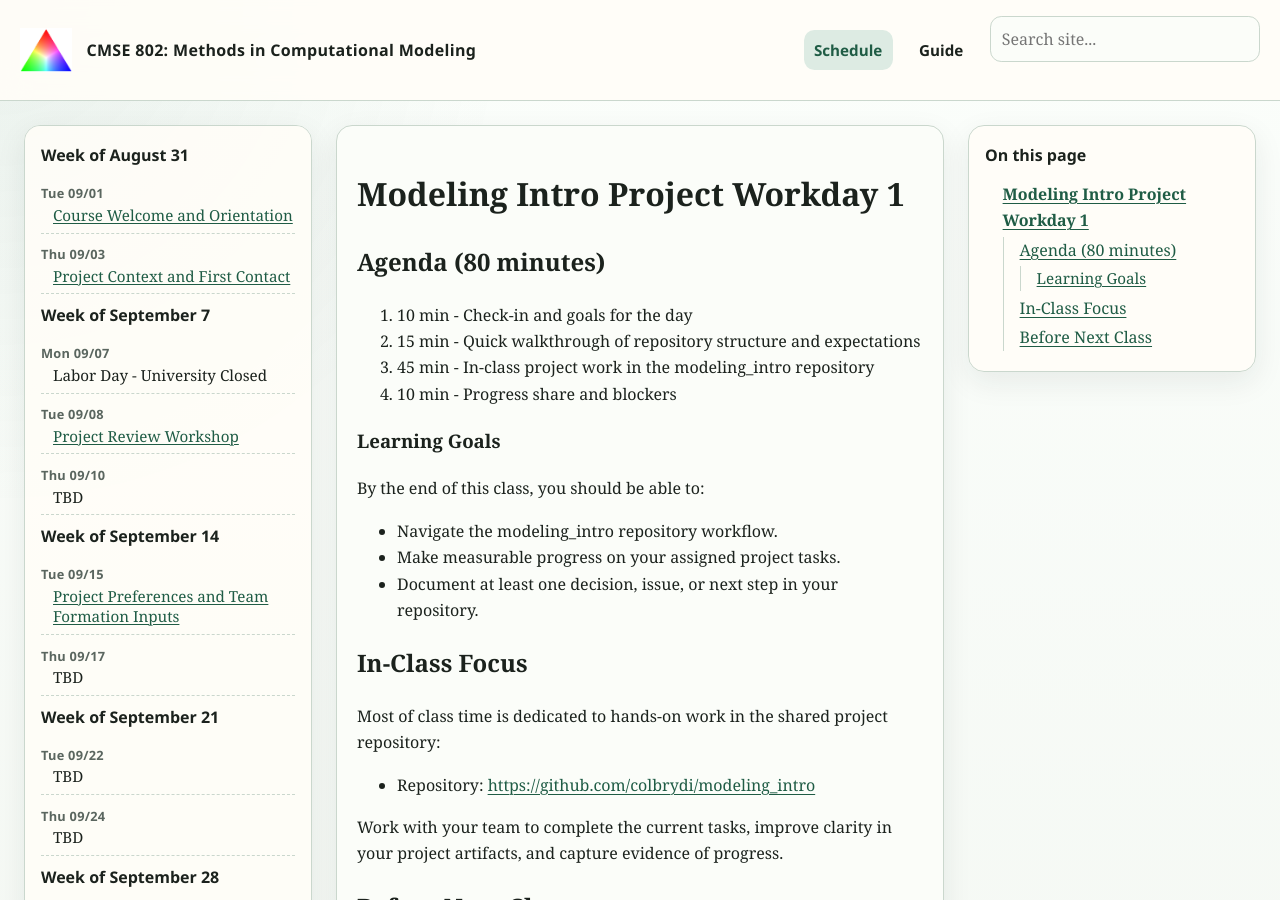
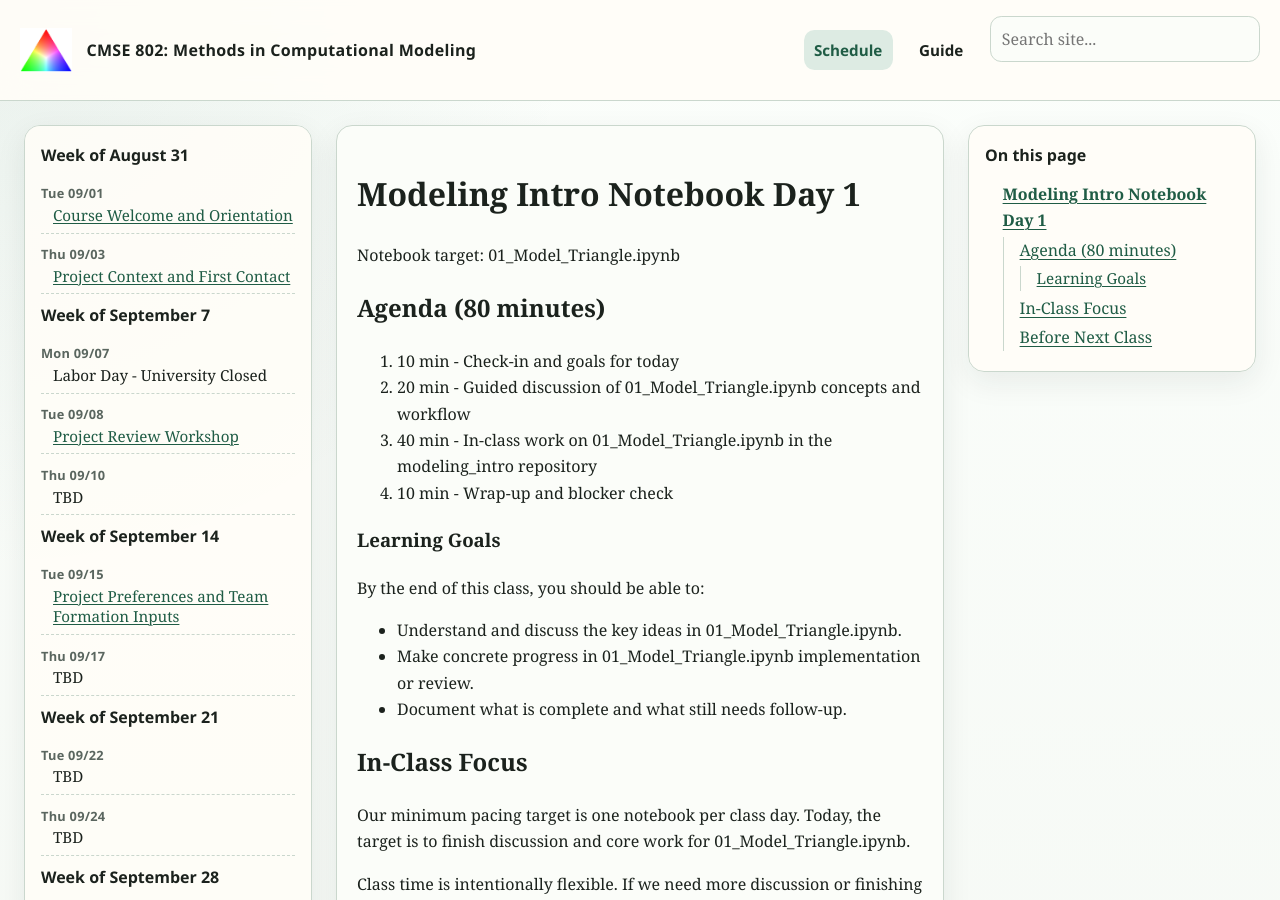
Before and after one commit to msu-cmse-courses/cmse802-FS26, a Jekyll site: the page built from Schedule/03-class-modeling-intro-repo-workday-1.md, in a window 1280 px wide and 900 px high. Built offline with Jekyll 4.4.1, drawn with Linux system fonts in a browser that asks for light colours; our own code applies the rules of GitHub Pages for plain Markdown files; some of the changed text lies outside the part shown.

```diff
--- a/Schedule/03-class-modeling-intro-repo-workday-1.md
+++ b/Schedule/03-class-modeling-intro-repo-workday-1.md
@@ -1,33 +1,41 @@
 ---
 layout: schedule
 ---
-# Modeling Intro Project Workday 1
+# Modeling Intro Notebook Day 1
+
+Notebook target: 01_Model_Triangle.ipynb
 
 ## Agenda (80 minutes)
 
-1. 10 min - Check-in and goals for the day
-2. 15 min - Quick walkthrough of repository structure and expectations
-3. 45 min - In-class project work in the modeling_intro repository
-4. 10 min - Progress share and blockers
+1. 10 min - Check-in and goals for today
+2. 20 min - Guided discussion of 01_Model_Triangle.ipynb concepts and workflow
+3. 40 min - In-class work on 01_Model_Triangle.ipynb in the modeling_intro repository
+4. 10 min - Wrap-up and blocker check
 
 ### Learning Goals
 
 By the end of this class, you should be able to:
 
-- Navigate the modeling_intro repository workflow.
-- Make measurable progress on your assigned project tasks.
-- Document at least one decision, issue, or next step in your repository.
+- Understand and discuss the key ideas in 01_Model_Triangle.ipynb.
+- Make concrete progress in 01_Model_Triangle.ipynb implementation or review.
+- Document what is complete and what still needs follow-up.
 
 ## In-Class Focus
 
-Most of class time is dedicated to hands-on work in the shared project repository:
+Our minimum pacing target is one notebook per class day. Today, the target is to finish discussion and core work for 01_Model_Triangle.ipynb.
+
+Class time is intentionally flexible. If we need more discussion or finishing time, we will use it now so we do not fall behind later.
+
+Most of class time is dedicated to hands-on work in the shared repository:
 
 - Repository: <https://github.com/colbrydi/modeling_intro>
 
-Work with your team to complete the current tasks, improve clarity in your project artifacts, and capture evidence of progress.
+If you finish 01_Model_Triangle.ipynb early, start 02_triangle_function.ipynb right away. Finishing early now creates more time later in the schedule.
+
+If your team finishes early, use extra time to help teammates, improve the shared library, and make progress on your individual project.
 
 ## Before Next Class
 
-- Push your latest updates to the repository.
-- Leave a short note in your repository (issue, README note, or commit message) describing your next task.
-- Bring one blocker or open question for check-in.
+- Push your latest 01_Model_Triangle.ipynb updates.
+- Write a short note about any unresolved 01_Model_Triangle.ipynb questions.
+- Preview 02_triangle_function.ipynb before the next class.
```
Also changed, not shown: Schedule/04-class-modeling-intro-repo-workday-2.md (+21 -13 lines), Schedule/05-class-modeling-intro-repo-workday-3.md (+20 -12 lines).
